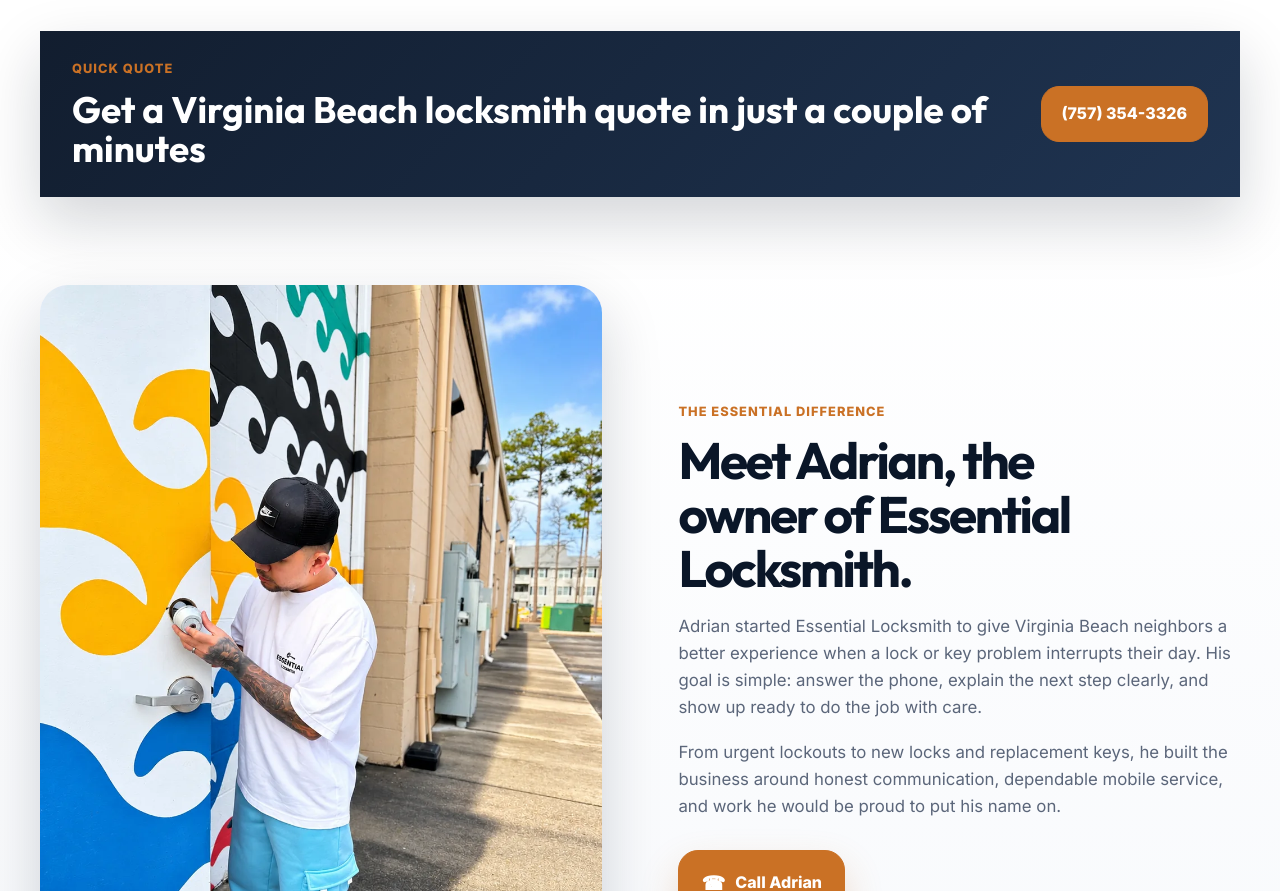
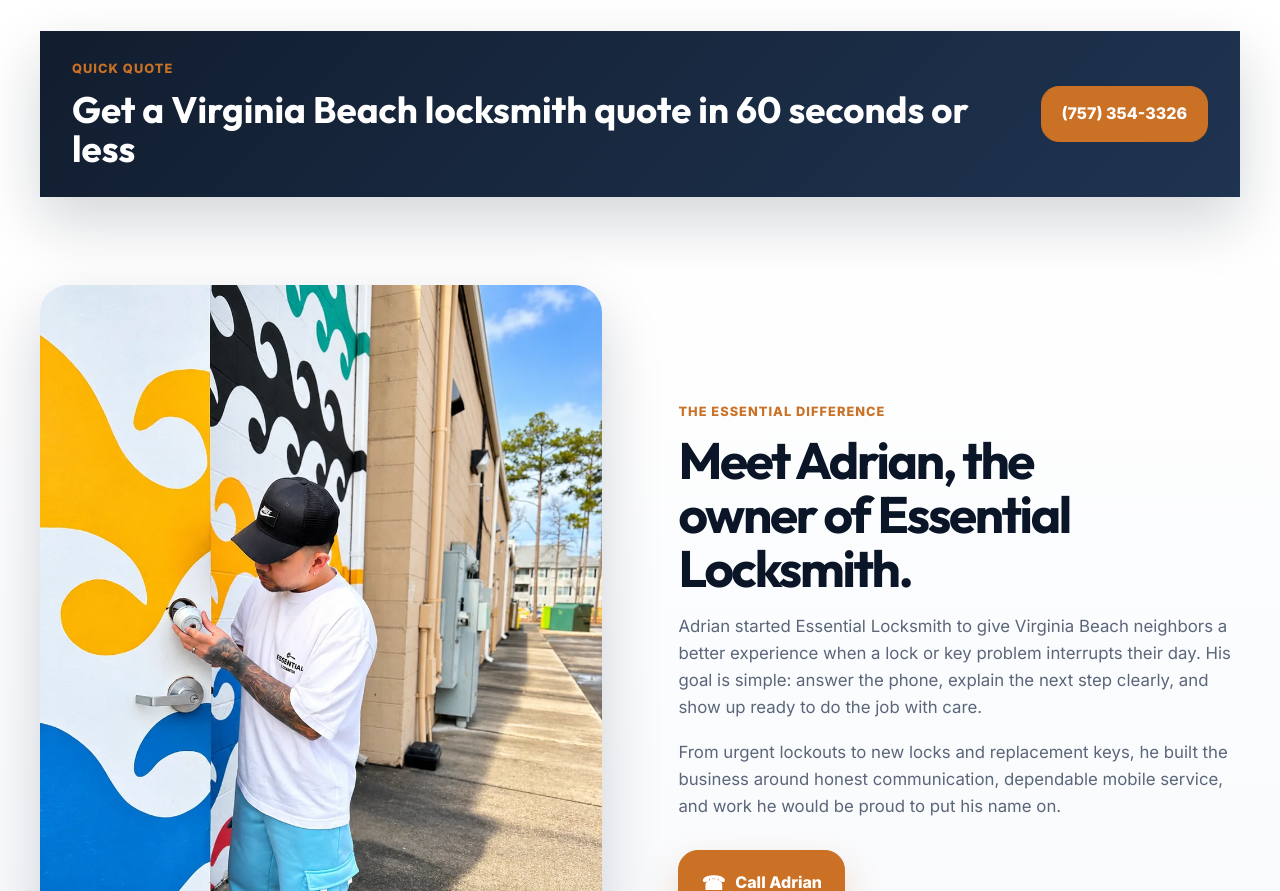
Before and after one commit to yaboixanny/essentiallocksmithmain, a website: page index.html in a window 1280 px wide. Shown: the part 900-1791 px from the top of the page. Drawn offline with Linux system fonts and the light colour scheme.

Commit message:
Update homepage quote timing

```diff
--- a/index.html
+++ b/index.html
@@ -117,7 +117,7 @@
             <div class="container quick-strip-inner">
                 <div>
                     <p class="section-kicker">Quick Quote</p>
-                    <h2>Get a Virginia Beach locksmith quote in just a couple of minutes</h2>
+                    <h2>Get a Virginia Beach locksmith quote in 60 seconds or less</h2>
                 </div>
                 <a href="tel:+17573543326" class="quick-strip-button">(757) 354-3326</a>
             </div>
```
